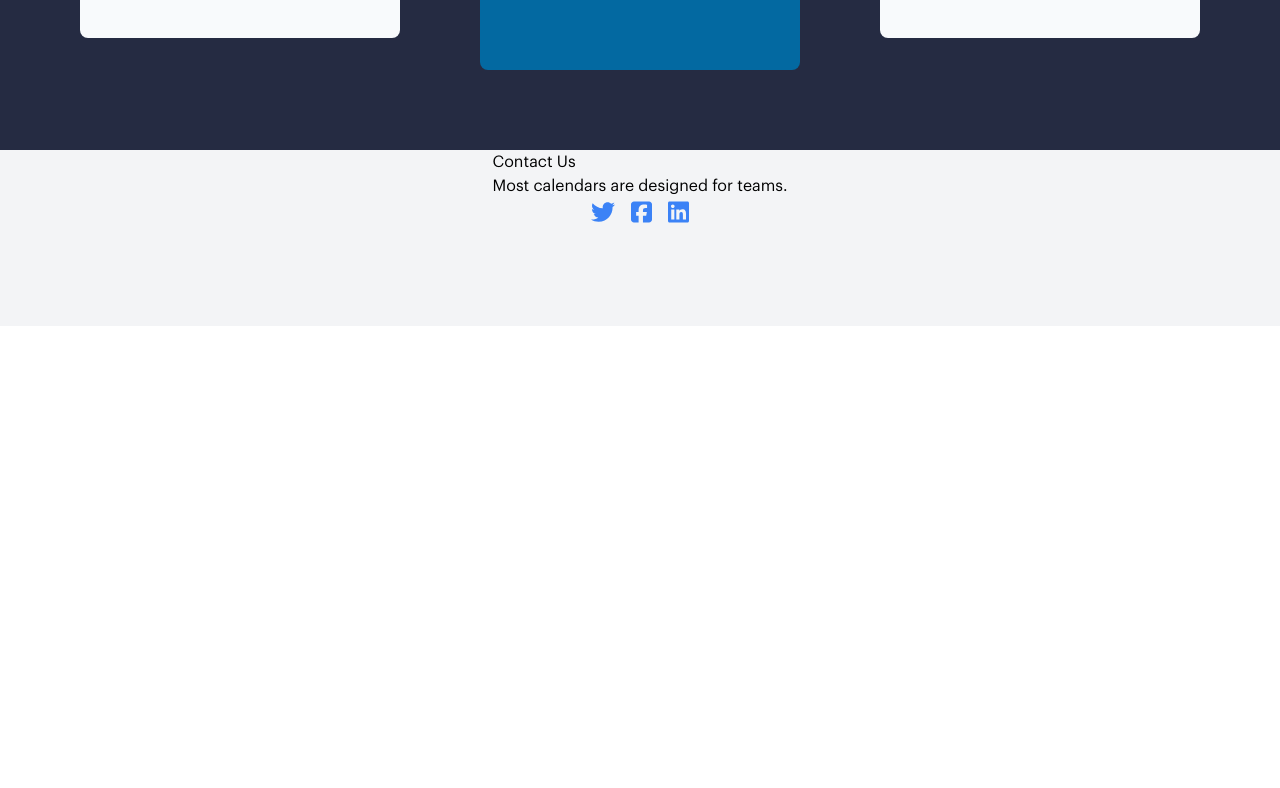
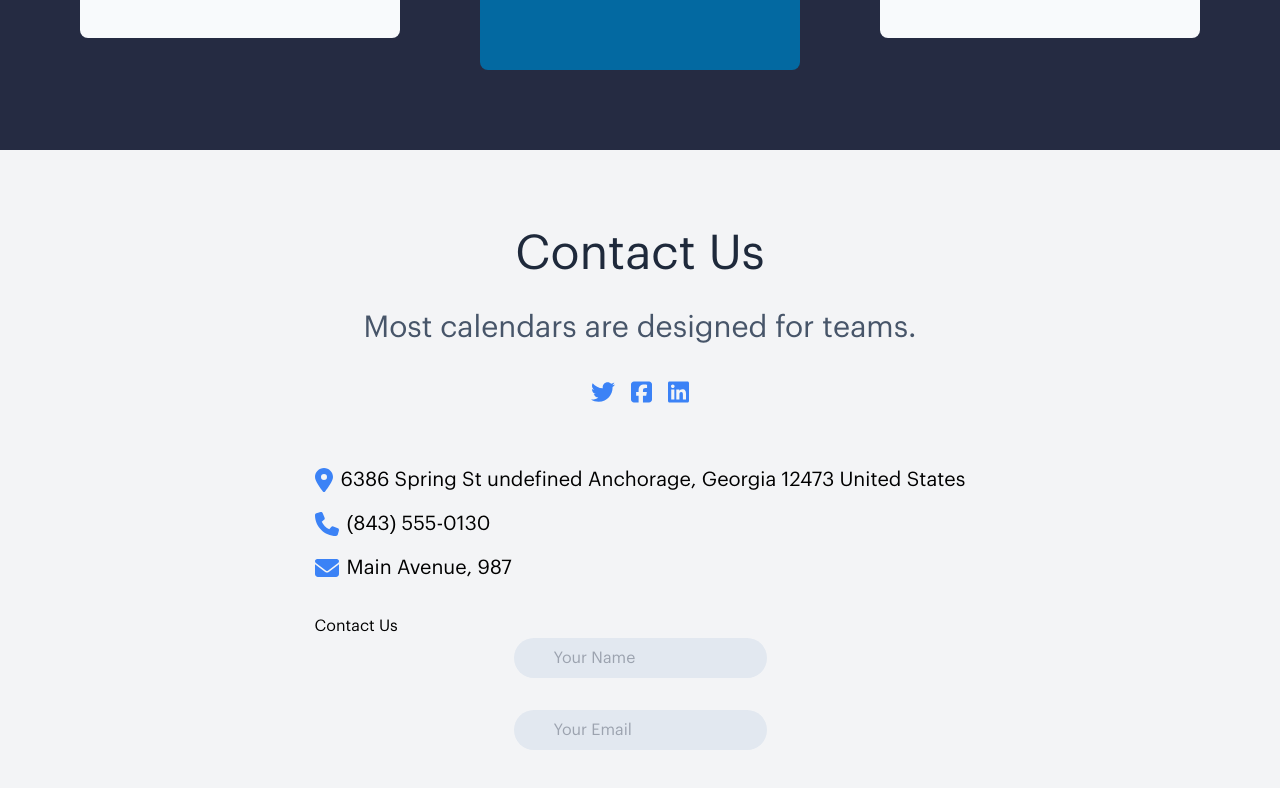
Before and after one commit to Mampionona33/test-integration-ctrlweb, a Vue app: page / in a window 1280 px wide. Shown: the part 5666-6454 px from the top of the page. Before the commit the page ends 5992 px from the top, so only its background shows below. Built offline with nearby package versions, Linux system fonts and the light colour scheme.

Commit message:
mise en place formulaire contact us

```diff
--- /dev/null
+++ b/src/components/FormContactUs.vue
@@ -0,0 +1,21 @@
+<script setup lang="ts">
+import AppInput from "./appInput.vue";
+</script>
+
+<template>
+  <div>
+    <h3>Contact Us</h3>
+    <form
+      action=""
+      method="post"
+      class="flex flex-col items-center justify-center gap-8"
+    >
+      <div>
+        <AppInput type="text" placeholder="Your Name" />
+      </div>
+      <div>
+        <AppInput type="email" placeholder="Your Email" />
+      </div>
+    </form>
+  </div>
+</template>
--- a/src/components/contactUs.vue
+++ b/src/components/contactUs.vue
@@ -1,39 +1,107 @@
 <template>
-  <div>
-    <div>
-      <h2>Contact Us</h2>
-      <h4>Most calendars are designed for teams.</h4>
+  <div class="p-20 flex flex-col gap-8">
+    <div class="flex gap-8 flex-col">
+      <h2 class="text-5xl text-slate-800 text-center">Contact Us</h2>
+      <h4 class="text-3xl text-slate-600 text-center">
+        Most calendars are designed for teams.
+      </h4>
     </div>
+
+    <!-- Section des icônes de réseaux sociaux -->
     <div class="flex gap-4 flex-row text-2xl items-center justify-center">
       <div v-for="icon in listIcons" :key="icon.name">
         <router-link
           :to="icon.link"
-          class="text-2xl hover:text-blue-300"
-          :class="[icon.color, 'transition-colors']"
+          :class="[icon.color, icon.hoverColor, 'transition-colors']"
         >
           <font-awesome-icon :icon="['fab', icon.name]" class="text-2xl" />
         </router-link>
       </div>
     </div>
+
+    <!-- Section des informations de contact -->
+    <div class="flex gap-4 flex-col text-2xl items-start justify-center mt-6">
+      <div
+        v-for="info in infos"
+        :key="info.id"
+        class="flex items-center space-x-2"
+      >
+        <font-awesome-icon
+          :icon="['fas', info.icon]"
+          :class="[
+            info.color,
+            info.hoverColor,
+            'transition-colors',
+            'text-2xl',
+          ]"
+        />
+        <h2 class="text-xl">{{ info.title }}</h2>
+      </div>
+    </div>
+
+    <!-- Formulaire -->
+    <FormContactUs />
   </div>
 </template>
 
 <script setup lang="ts">
+import { library } from "@fortawesome/fontawesome-svg-core";
+import {
+  faLocationDot,
+  faEnvelope,
+  faPhone,
+} from "@fortawesome/free-solid-svg-icons";
+import { FontAwesomeIcon } from "@fortawesome/vue-fontawesome";
+import FormContactUs from "./FormContactUs.vue";
+
+library.add(faLocationDot, faEnvelope, faPhone);
+
+// Liste des icônes des réseaux sociaux
 const listIcons = [
   {
     name: "twitter",
     link: "https://www.twitter.com",
     color: "text-blue-500",
+    hoverColor: "hover:text-blue-300",
   },
   {
     name: "square-facebook",
     link: "https://www.facebook.com",
     color: "text-blue-500",
+    hoverColor: "hover:text-blue-300",
   },
   {
     name: "linkedin",
     link: "https://www.linkedin.com",
     color: "text-blue-500",
+    hoverColor: "hover:text-blue-300",
+  },
+];
+
+// Informations de contact avec les icônes et couleurs de survol
+const infos = [
+  {
+    id: "1",
+    icon: "location-dot",
+    title: "6386 Spring St undefined Anchorage, Georgia 12473 United States",
+    color: "text-blue-500",
+    hoverColor: "hover:text-blue-300",
+  },
+  {
+    id: "2",
+    icon: "phone",
+    title: "(843) 555-0130",
+    color: "text-blue-500",
+    hoverColor: "hover:text-blue-300",
+  },
+  {
+    id: "3",
+    icon: "envelope",
+    title: "Main Avenue, 987",
+    color: "text-blue-500",
+    hoverColor: "hover:text-blue-300",
   },
 ];
 </script>
+
+<style scoped></style>
```
